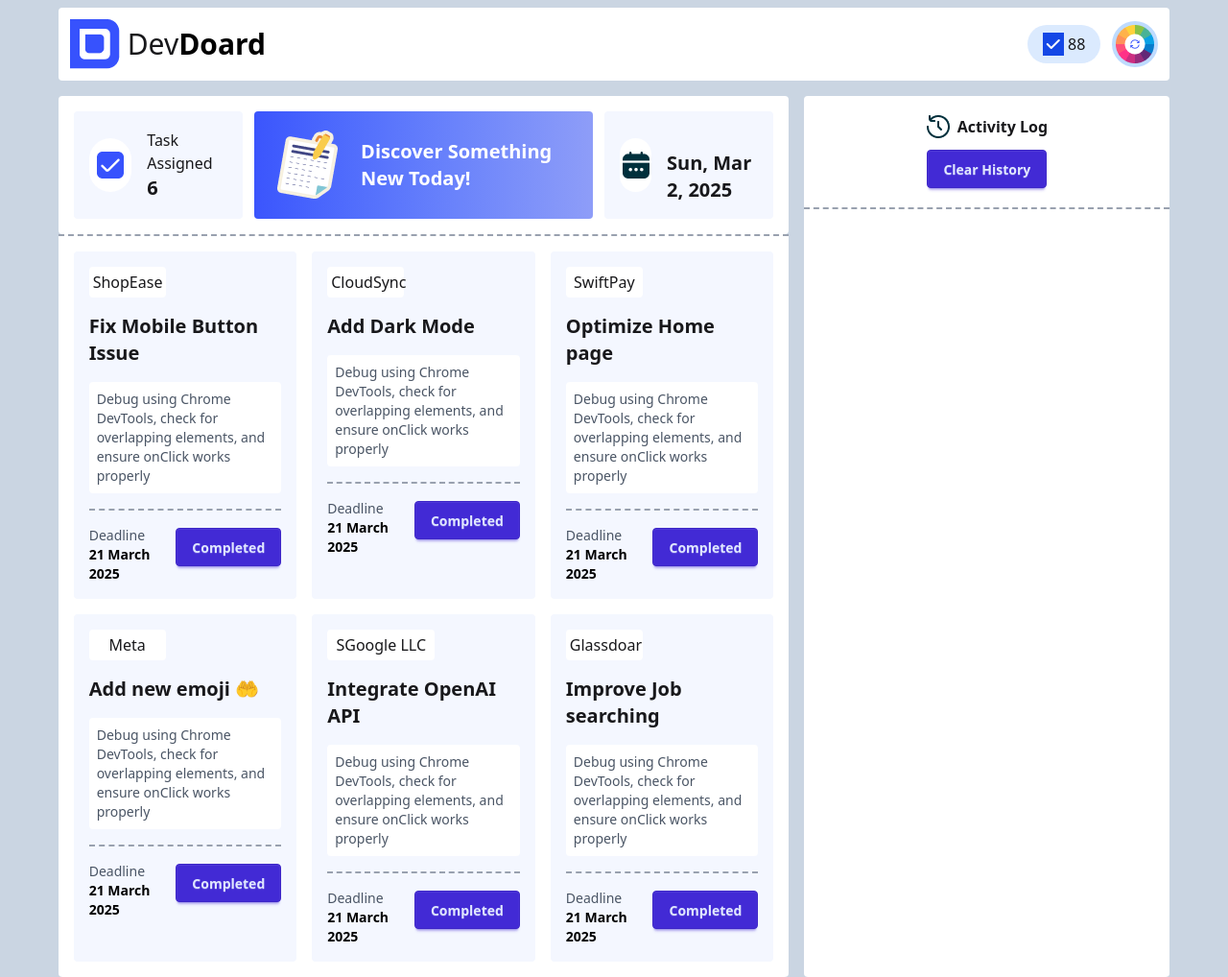
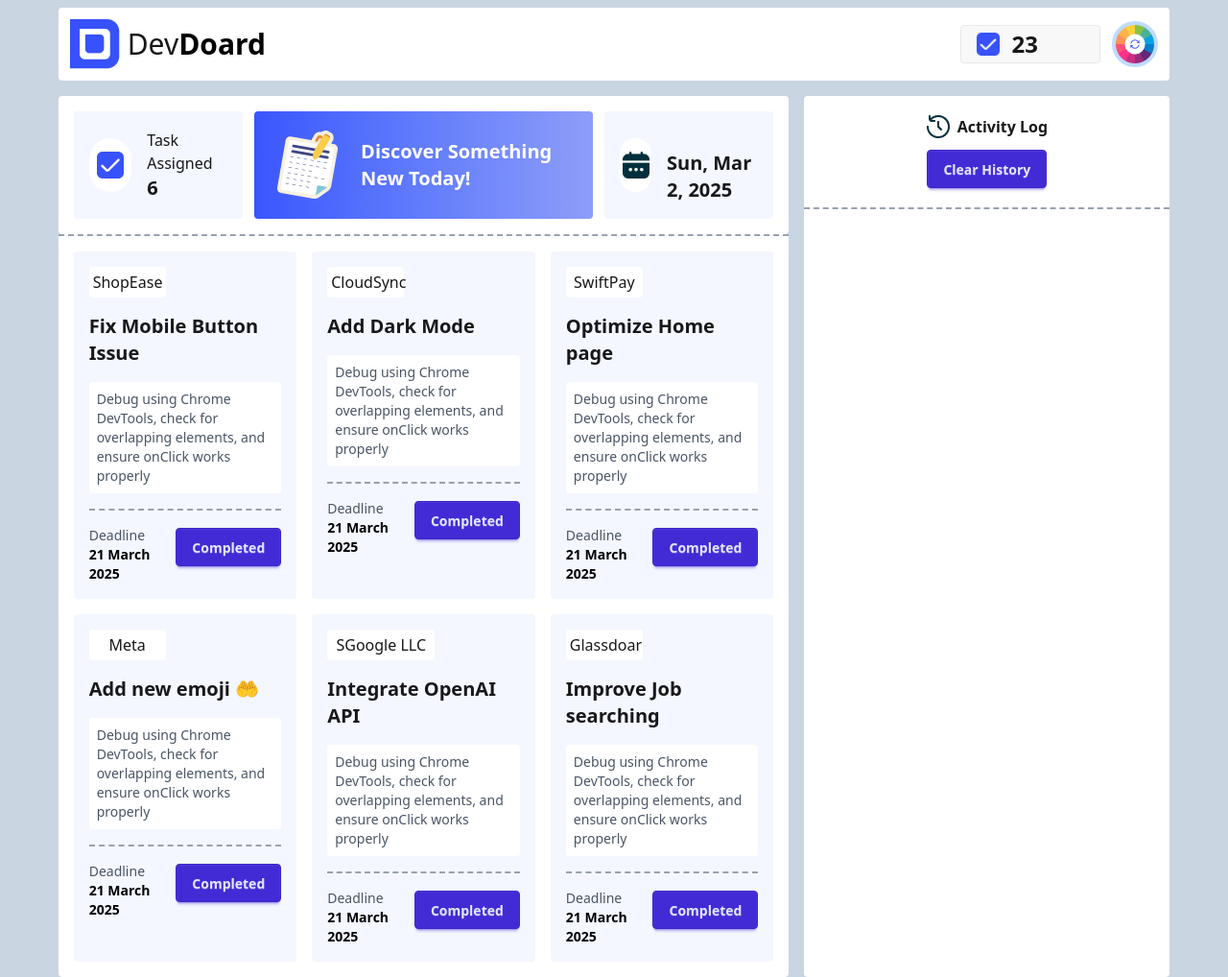
Before and after one commit to developerTamanna/Dev-Board-Submited, a plain HTML site: page index.html in a window 1280 px wide. Shown: the whole page at 96% size. Drawn offline with nearby package versions, Linux system fonts and the light colour scheme.

Commit message:
nevbar button customize

```diff
--- a/index.html
+++ b/index.html
@@ -19,10 +19,16 @@
           <h1 class="text-3xl ">Dev<span class="font-bold text-3xl text-black">Doard</span></h1>
         </div>
         <div class="flex items-center gap-3">
-          <button class="bg-blue-100 py-2 rounded-full px-4">
+          <!-- <button class="bg-blue-100 py-2 rounded-full px-4">
             <i class="fa-solid fa-check bg-blue-700 py-1 px-1 text-white"></i>
             88
-          </button>
+          </button> -->
+
+            <div class="flex gap-3 btn">
+              <img class="w-6" src="./assets/checkbox.png" alt="">
+              <p id="count" class="text-2xl">23</p>
+          </div>
+
 
           <button  id="change-bg" class="bg-blue-200 rounded-full"><img class="p-1" src="assets/theme-btn.png" alt=""></button>
         </div>
--- a/script/script.js
+++ b/script/script.js
@@ -38,7 +38,7 @@
 
     const completedButtons = document.querySelectorAll('.btn-completed');
     const taskCountElement = document.getElementById('taskA');
-    const navbarCountElement = document.querySelector('.bg-blue-100');
+    const navbarCountElement = document.querySelector('#count');
     const activityLogContainer = document.getElementById('activityLogContainer');
     const clearHistoryButton = document.querySelector('.bg-white.rounded .btn-primary');
 
```
